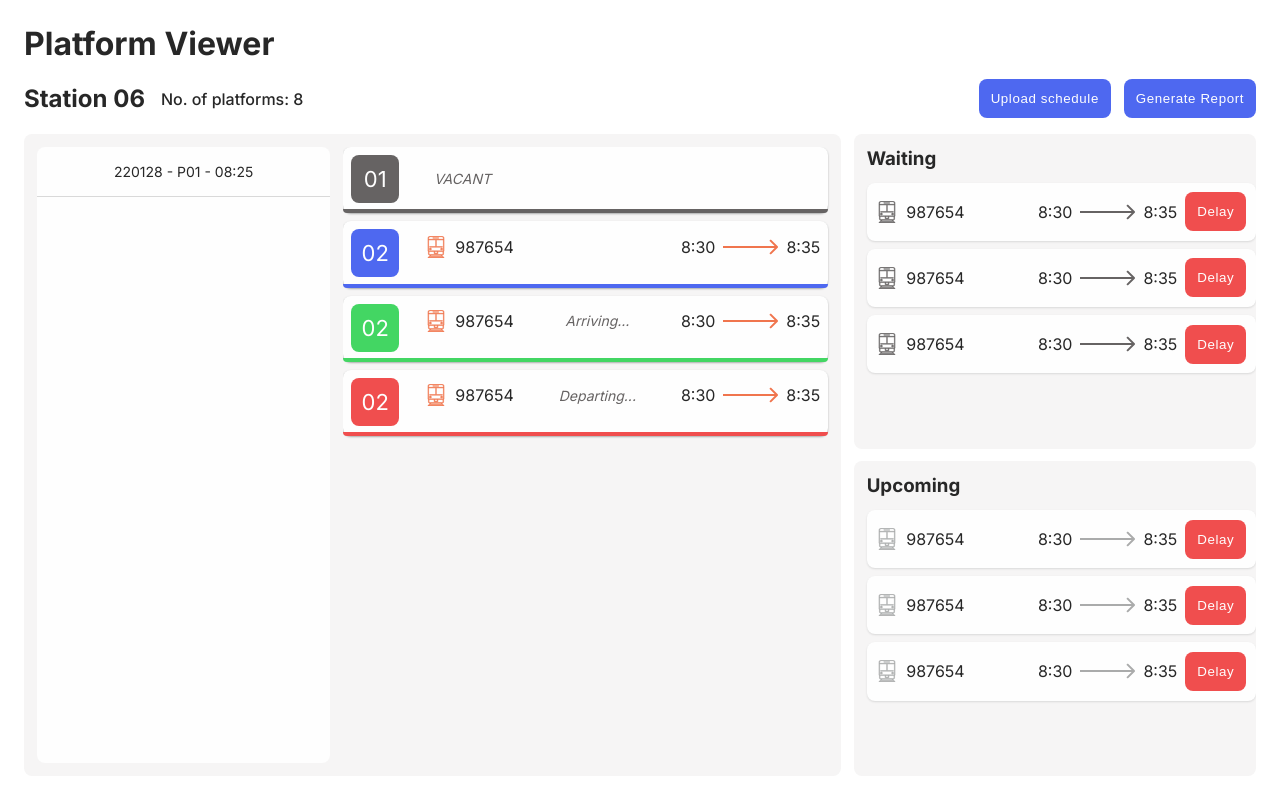
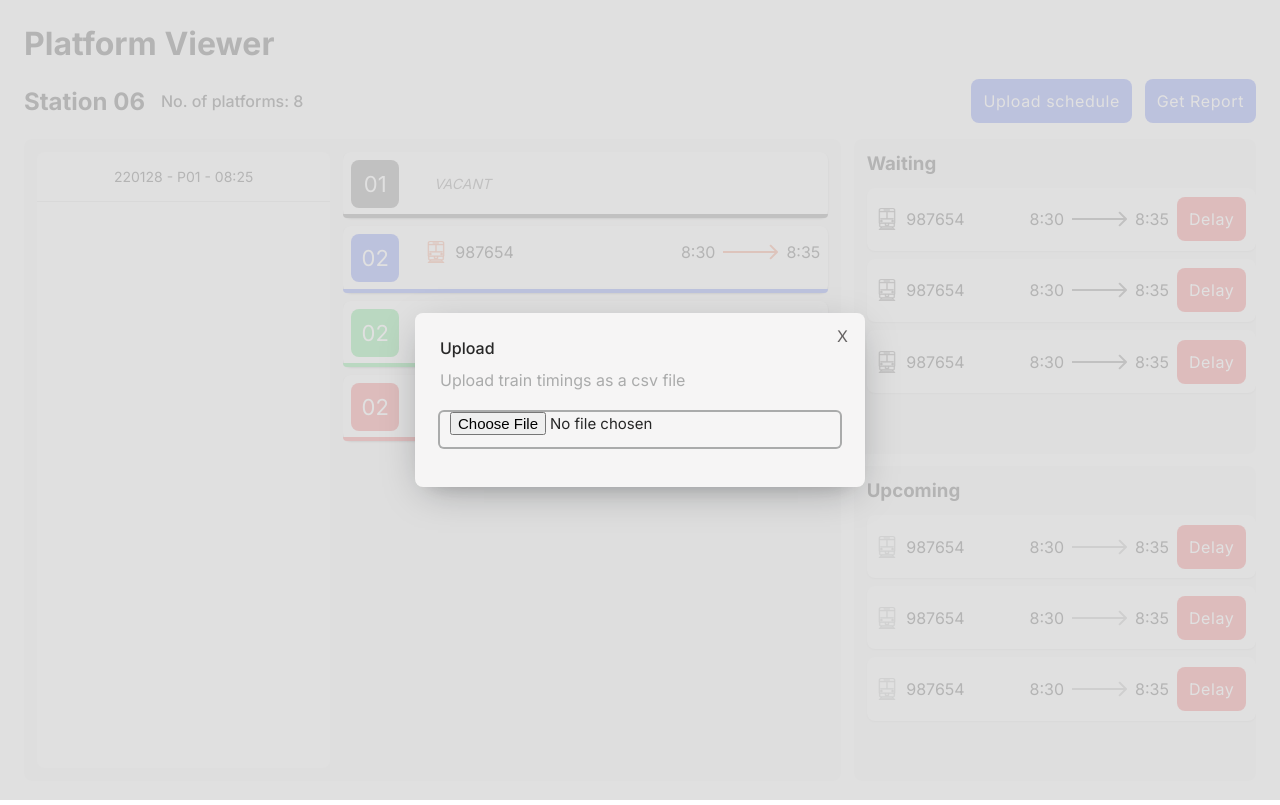
Before and after one commit to crisner/platform-scheduler, a Next.js app: page / in a window 1280 px wide. Both pictures are taken after a click on the button "Upload schedule". Built offline with nearby package versions, Linux system fonts and the light colour scheme.

Commit message:
Create UI for upload file and report generation

```diff
--- a/package.json
+++ b/package.json
@@ -9,6 +9,7 @@
     "lint": "next lint"
   },
   "dependencies": {
+    "@radix-ui/react-dialog": "^1.1.1",
     "next": "14.2.5",
     "react": "^18",
     "react-dom": "^18"
--- a/src/app/globals.css
+++ b/src/app/globals.css
@@ -33,6 +33,35 @@ a {
   text-decoration: none;
 }
 
+.btn {
+  padding: 12px;
+  border-radius: var(--border-radius);
+  border: transparent;
+  cursor: pointer;
+  letter-spacing: 0.6px;
+}
+
+.btn.btn-primary,
+.btn.btn-danger {
+  color: var(--white);
+}
+
+.btn.btn-primary {
+  background-color: rgb(var(--primary));
+}
+
+.btn.btn-danger {
+  background-color: rgb(var(--danger));
+}
+
+.btn.btn-primary:hover {
+  background-color: rgba(var(--primary), 0.93);
+}
+
+.btn.btn-danger:hover {
+  background-color: rgba(var(--danger), 0.93);
+}
+
 /* width */
 ::-webkit-scrollbar {
   width: 10px;
--- a/src/app/page.css
+++ b/src/app/page.css
@@ -16,35 +16,6 @@
 
 .info-header .action-btns {
   gap: 0.8rem;
-}
-
-.btn {
-  padding: 12px;
-  border-radius: var(--border-radius);
-  border: transparent;
-  cursor: pointer;
-  letter-spacing: 0.6px;
-}
-
-.btn.btn-primary,
-.btn.btn-danger {
-  color: var(--white);
-}
-
-.btn.btn-primary {
-  background-color: rgb(var(--primary));
-}
-
-.btn.btn-danger {
-  background-color: rgb(var(--danger));
-}
-
-.btn.btn-primary:hover {
-  background-color: rgba(var(--primary), 0.93);
-}
-
-.btn.btn-danger:hover {
-  background-color: rgba(var(--danger), 0.93);
 }
 
 /* ======= PLATFORMS ======== */
--- a/src/app/page.js
+++ b/src/app/page.js
@@ -3,6 +3,8 @@ import "@/app/page.css";
 import styles from "./page.module.css";
 import PlatformItem from "@/components/PlatformItem";
 import TrainItem from "@/components/TrainItem";
+import Upload from "@/components/Upload";
+import GenerateReport from "@/components/GenerateReport";
 
 export default function Dashboard() {
   return (
@@ -14,8 +16,10 @@ export default function Dashboard() {
           <div>No. of platforms: 8</div>
         </section>
         <div className="action-btns">
-          <button className="btn btn-primary">Upload schedule</button>
-          <button className="btn btn-primary">Generate Report</button>
+          {/* <button className="btn btn-primary">Upload schedule</button> */}
+          <Upload />
+          {/* <button className="btn btn-primary">Generate Report</button> */}
+          <GenerateReport />
         </div>
       </div>
       <div className="content-container">
--- /dev/null
+++ b/src/components/GenerateReport.jsx
@@ -0,0 +1,29 @@
+import React from 'react';
+import * as Dialog from '@radix-ui/react-dialog';
+import './report.css';
+
+const GenerateReport = () => (
+  <Dialog.Root>
+    <Dialog.Trigger asChild>
+    <button className="btn btn-primary">Get Report</button>
+    </Dialog.Trigger>
+    <Dialog.Portal>
+      <Dialog.Overlay className="ReportOverlay" />
+      <Dialog.Content className="ReportContent">
+        <Dialog.Title className="ReportTitle">Report</Dialog.Title>
+        <Dialog.Description className="ReportDescription">
+          Report for today
+        </Dialog.Description>
+        <div>Table</div>
+
+        <Dialog.Close asChild>
+          <button className="IconButton" aria-label="Close">
+            X
+          </button>
+        </Dialog.Close>
+      </Dialog.Content>
+    </Dialog.Portal>
+  </Dialog.Root>
+);
+
+export default GenerateReport;
--- /dev/null
+++ b/src/components/Upload.jsx
@@ -0,0 +1,31 @@
+import React from 'react';
+import * as Dialog from '@radix-ui/react-dialog';
+import './upload.css';
+
+const Upload = () => (
+  <Dialog.Root>
+    <Dialog.Trigger asChild>
+    <button className="btn btn-primary">Upload schedule</button>
+    </Dialog.Trigger>
+    <Dialog.Portal>
+      <Dialog.Overlay className="DialogOverlay" />
+      <Dialog.Content className="DialogContent">
+        <Dialog.Title className="DialogTitle">Upload</Dialog.Title>
+        <Dialog.Description className="DialogDescription">
+          Upload train timings as a csv file
+        </Dialog.Description>
+        <fieldset className="Fieldset">
+          <input type='file' className="Input" id="name" placeholder="Select file" />
+        </fieldset>
+
+        <Dialog.Close asChild>
+          <button className="IconButton" aria-label="Close">
+            X
+          </button>
+        </Dialog.Close>
+      </Dialog.Content>
+    </Dialog.Portal>
+  </Dialog.Root>
+);
+
+export default Upload;
--- /dev/null
+++ b/src/components/report.css
@@ -0,0 +1,88 @@
+
+/* reset */
+button,
+fieldset,
+input {
+  all: unset;
+}
+
+.ReportOverlay {
+  background-color: var(--neutral-light);
+  opacity: 0.8;
+  position: fixed;
+  inset: 0;
+  animation: overlayShow 150ms cubic-bezier(0.16, 1, 0.3, 1);
+}
+
+.ReportContent {
+  top: 50%;
+  left: 50%;
+  transform: translate(-50%, -50%);
+  background-color: var(--background);
+  border-radius: var(--border-radius);
+  box-shadow: hsl(206 22% 7% / 35%) 0px 10px 38px -10px, hsl(206 22% 7% / 20%) 0px 10px 20px -15px;
+  position: fixed;
+  width: 90vw;
+  height: 90vh;
+  max-width: 100dvw;
+  padding: 25px;
+  animation: contentShow 150ms cubic-bezier(0.16, 1, 0.3, 1);
+}
+.ReportContent:focus {
+  outline: none;
+}
+
+.ReportTitle {
+  margin: 0;
+  font-weight: 500;
+  color: var(-text);
+  font-size: 16px;
+}
+
+.ReportDescription {
+  margin: 10px 0 20px;
+  color: var(--neutral);
+  font-size: 16px;
+  line-height: 1.5;
+}
+
+.IconButton {
+  font-family: inherit;
+  border-radius: 100%;
+  height: 25px;
+  width: 25px;
+  display: inline-flex;
+  align-items: center;
+  justify-content: center;
+  color: var(--gray);
+  position: absolute;
+  top: 10px;
+  right: 10px;
+  cursor: pointer;
+}
+.IconButton:hover {
+  background-color: var(--neutral-light);
+}
+.IconButton:focus {
+  box-shadow: 0 0 0 2px var(--neutral);
+}
+
+@keyframes overlayShow {
+  from {
+    opacity: 0;
+  }
+  to {
+    opacity: 1;
+  }
+}
+
+@keyframes contentShow {
+  from {
+    opacity: 0;
+    transform: translate(-50%, -48%) scale(0.96);
+  }
+  to {
+    opacity: 1;
+    transform: translate(-50%, -50%) scale(1);
+  }
+}
--- /dev/null
+++ b/src/components/upload.css
@@ -0,0 +1,120 @@
+
+/* reset */
+button,
+fieldset,
+input {
+  all: unset;
+}
+
+.DialogOverlay {
+  background-color: var(--neutral-light);
+  opacity: 0.8;
+  position: fixed;
+  inset: 0;
+  animation: overlayShow 150ms cubic-bezier(0.16, 1, 0.3, 1);
+}
+
+.DialogContent {
+  background-color: var(--background);
+  border-radius: var(--border-radius);
+  box-shadow: hsl(206 22% 7% / 35%) 0px 10px 38px -10px, hsl(206 22% 7% / 20%) 0px 10px 20px -15px;
+  position: fixed;
+  top: 50%;
+  left: 50%;
+  transform: translate(-50%, -50%);
+  width: 90vw;
+  max-width: 450px;
+  max-height: 85vh;
+  padding: 25px;
+  animation: contentShow 150ms cubic-bezier(0.16, 1, 0.3, 1);
+}
+.DialogContent:focus {
+  outline: none;
+}
+
+.DialogTitle {
+  margin: 0;
+  font-weight: 500;
+  color: var(--text);
+  font-size: 16px;
+}
+
+.DialogDescription {
+  margin: 10px 0 20px;
+  color: var(--neutral);
+  font-size: 16px;
+  line-height: 1.5;
+}
+
+.IconButton {
+  font-family: inherit;
+  border-radius: 100%;
+  height: 25px;
+  width: 25px;
+  display: inline-flex;
+  align-items: center;
+  justify-content: center;
+  color: var(--gray);
+  position: absolute;
+  top: 10px;
+  right: 10px;
+  cursor: pointer;
+}
+.IconButton:hover {
+  background-color: var(--neutral-light);
+}
+.IconButton:focus {
+  box-shadow: 0 0 0 2px var(--neutral);
+}
+
+.Fieldset {
+  display: flex;
+  gap: 20px;
+  align-items: center;
+  margin-bottom: 15px;
+}
+
+.Label {
+  font-size: 15px;
+  color: var(--text);
+  width: 90px;
+  text-align: right;
+}
+
+.Input {
+  width: 100%;
+  flex: 1;
+  display: inline-flex;
+  align-items: center;
+  justify-content: center;
+  border-radius: 4px;
+  padding: 0 10px;
+  font-size: 15px;
+  line-height: 1;
+  color: var(--text);
+  box-shadow: 0 0 0 1px var(--neutral-light);
+  height: 35px;
+}
+.Input:focus {
+  box-shadow: 0 0 0 2px var(--neutral);
+}
+
+@keyframes overlayShow {
+  from {
+    opacity: 0;
+  }
+  to {
+    opacity: 1;
+  }
+}
+
+@keyframes contentShow {
+  from {
+    opacity: 0;
+    transform: translate(-50%, -48%) scale(0.96);
+  }
+  to {
+    opacity: 1;
+    transform: translate(-50%, -50%) scale(1);
+  }
+}
```
Also changed, not shown: 1 other file (tests, documents, lock files or other folders).
